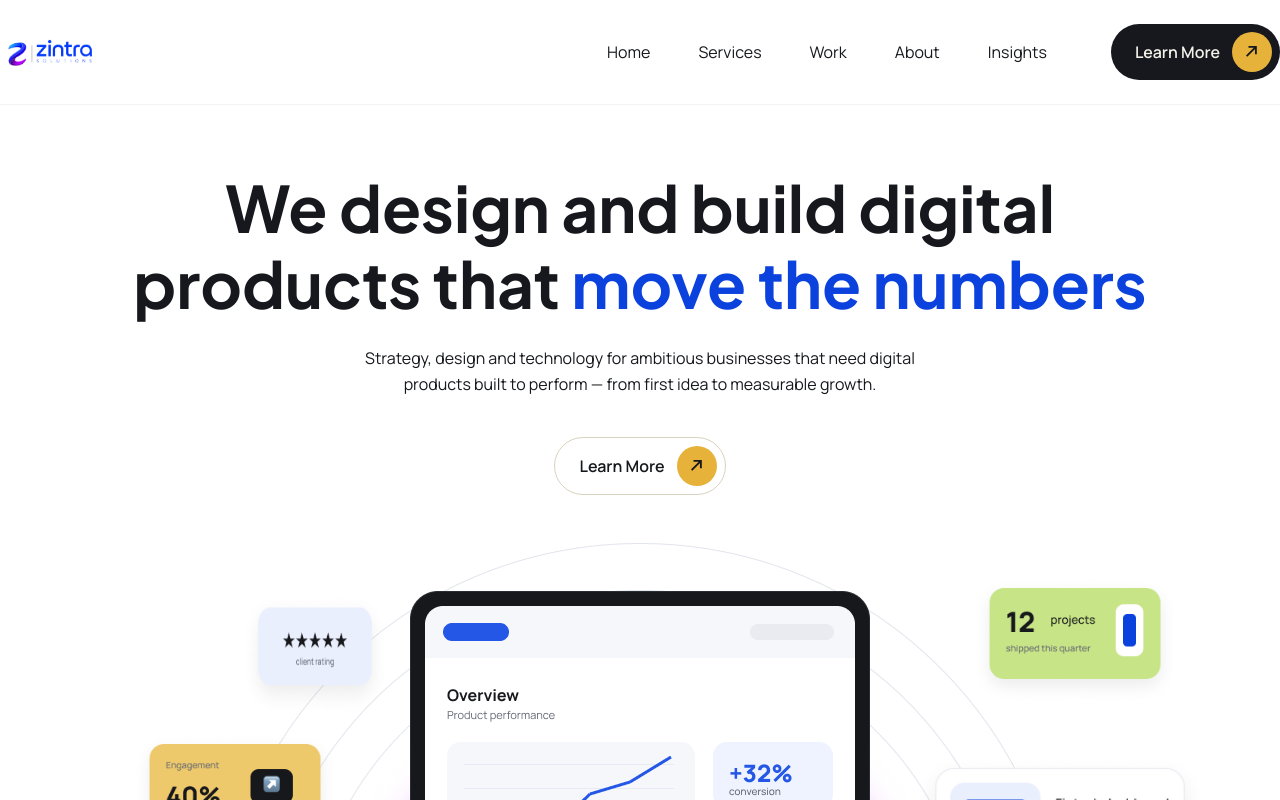
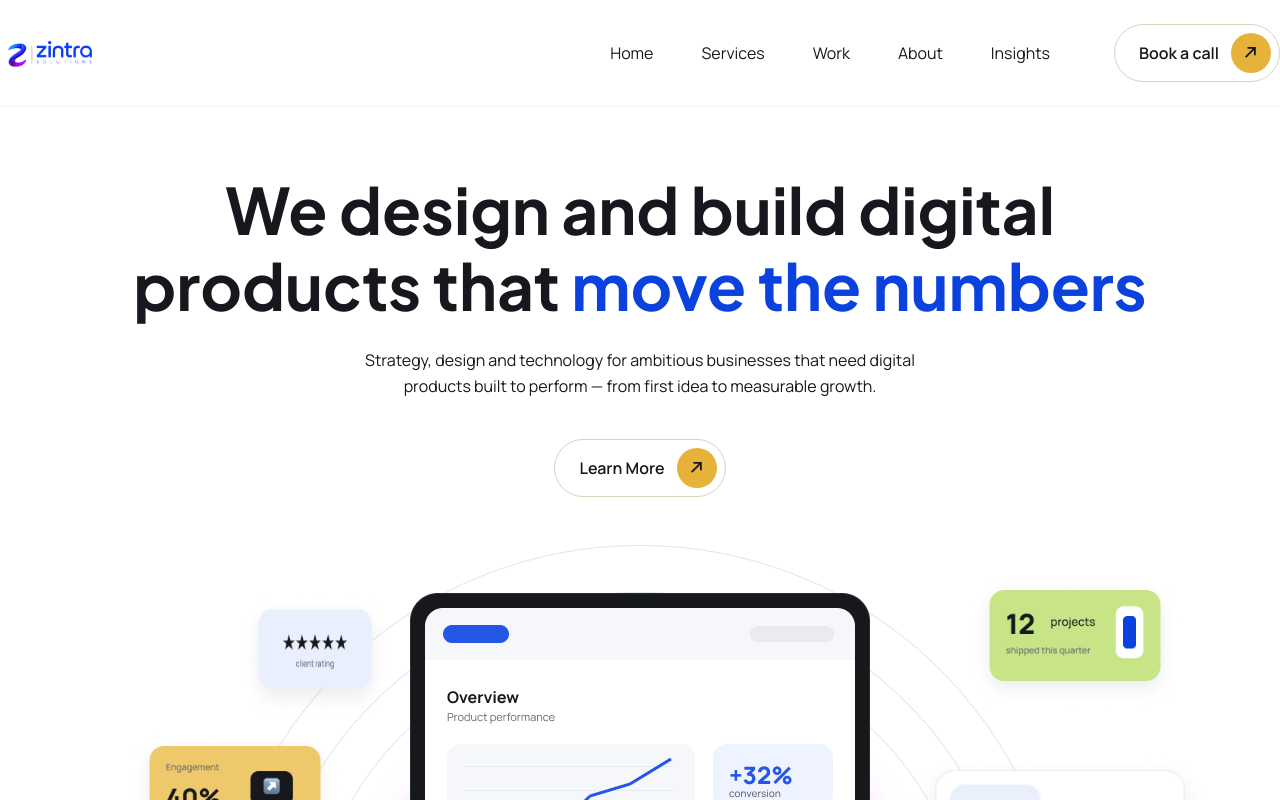
Before and after one commit to Zintra-Solutions/zintrasolutions-FE, a Next.js app: page / in a window 1280 px wide. Shown: the top 800 px of the page. Built offline with nearby package versions, Linux system fonts and the light colour scheme.

Commit message:
fix: change the nav CTA button

```diff
--- a/components/Header.jsx
+++ b/components/Header.jsx
@@ -30,8 +30,8 @@ const Header = () => {
                     </nav>
 
                     <nav>
-                        <Button iconRight="/images/nav-arrow.svg" type="ctaPrimary" size="iconOnly" >
-                            Learn More
+                        <Button iconRight="/images/nav-arrow.svg" type="ctaSecondary" size="iconOnly" >
+                            Book a call
                         </Button>
 
                     </nav>
```
